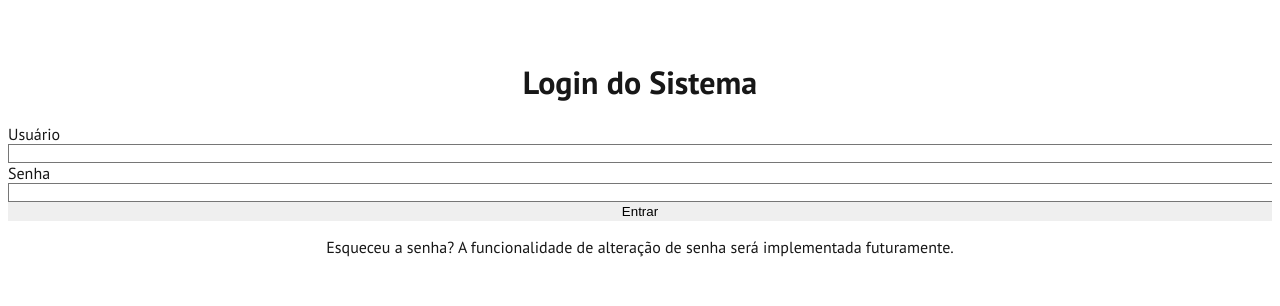
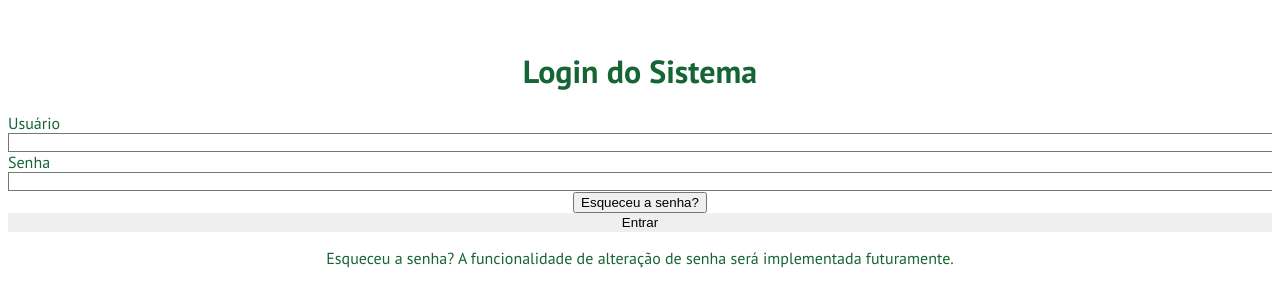
Before and after one commit to josivan-fiscal/estoque-app, a Next.js app: page /login in a window 1280 px wide. Shown: the part 252-558 px from the top of the page. Built offline with nearby package versions, Linux system fonts and the light colour scheme.

Commit message:
feat: adiciona link de recuperação de senha e atualiza tema para verde e branco

```diff
--- a/src/app/globals.css
+++ b/src/app/globals.css
@@ -5,6 +5,11 @@
 :root {
   --background: #ffffff;
   --foreground: #171717;
+  --primary-green: #22c55e;
+  --primary-green-dark: #16a34a;
+  --primary-green-light: #34d399;
+  --text-green: #166534;
+  --border-green: #a7f3d0;
 }
 
 @theme inline {
@@ -14,15 +19,29 @@
   --font-mono: var(--font-geist-mono);
 }
 
+body {
+  background: var(--background);
+  color: var(--text-green);
+  font-family: Arial, Helvetica, sans-serif;
+}
+
+/* Estilos globais para manter consistência */
+.text-primary {
+  color: var(--primary-green);
+}
+
+.bg-primary {
+  background-color: var(--primary-green);
+}
+
+.border-primary {
+  border-color: var(--border-green);
+}
+
+/* Removendo o tema dark */
 @media (prefers-color-scheme: dark) {
   :root {
-    --background: #0a0a0a;
-    --foreground: #ededed;
+    --background: #ffffff;
+    --foreground: #171717;
   }
 }
-
-body {
-  background: var(--background);
-  color: var(--foreground);
-  font-family: Arial, Helvetica, sans-serif;
-}
--- a/src/app/login/page.tsx
+++ b/src/app/login/page.tsx
@@ -20,6 +20,7 @@ export default function LoginPage() {
   const [username, setUsername] = useState('');
   const [password, setPassword] = useState('');
   const [error, setError] = useState('');
+  const [showForgotPassword, setShowForgotPassword] = useState(false);
   const router = useRouter();
 
   const handleLogin = (e: React.FormEvent) => {
@@ -31,14 +32,16 @@ export default function LoginPage() {
     );
 
     if (user) {
-      // Simulação de login bem-sucedido
-      // Em um app real, você geraria um token, guardaria no estado global/contexto, etc.
-      localStorage.setItem('loggedInUser', user.username); // Exemplo simples
-      alert(`Bem-vindo, ${user.username}! Login bem-sucedido.`);
-      router.push('/'); // Redireciona para a página inicial (ou dashboard)
+      localStorage.setItem('loggedInUser', user.username);
+      router.push('/');
     } else {
       setError('Usuário ou senha inválidos.');
     }
+  };
+
+  const handleForgotPassword = () => {
+    // Em um app real, aqui você implementaria a lógica de recuperação de senha
+    alert('Em breve será implementado o sistema de recuperação de senha.');
   };
 
   return (
@@ -51,7 +54,7 @@ export default function LoginPage() {
           <div>
             <label
               htmlFor="username"
-              className="block text-sm font-medium text-gray-700"
+              className="block text-sm font-medium text-green-700"
             >
               Usuário
             </label>
@@ -63,14 +66,14 @@ export default function LoginPage() {
               required
               value={username}
               onChange={(e) => setUsername(e.target.value)}
-              className="mt-1 block w-full px-3 py-2 border border-gray-300 rounded-md shadow-sm placeholder-gray-400 focus:outline-none focus:ring-green-500 focus:border-green-500 sm:text-sm"
+              className="mt-1 block w-full px-3 py-2 border border-green-300 rounded-md shadow-sm placeholder-gray-400 focus:outline-none focus:ring-green-500 focus:border-green-500 sm:text-sm"
             />
           </div>
 
           <div>
             <label
               htmlFor="password"
-              className="block text-sm font-medium text-gray-700"
+              className="block text-sm font-medium text-green-700"
             >
               Senha
             </label>
@@ -82,13 +85,23 @@ export default function LoginPage() {
               required
               value={password}
               onChange={(e) => setPassword(e.target.value)}
-              className="mt-1 block w-full px-3 py-2 border border-gray-300 rounded-md shadow-sm placeholder-gray-400 focus:outline-none focus:ring-green-500 focus:border-green-500 sm:text-sm"
+              className="mt-1 block w-full px-3 py-2 border border-green-300 rounded-md shadow-sm placeholder-gray-400 focus:outline-none focus:ring-green-500 focus:border-green-500 sm:text-sm"
             />
           </div>
 
           {error && (
             <p className="text-sm text-red-600 text-center">{error}</p>
           )}
+
+          <div className="text-center">
+            <button
+              type="button"
+              onClick={handleForgotPassword}
+              className="text-sm text-green-600 hover:text-green-800"
+            >
+              Esqueceu a senha?
+            </button>
+          </div>
 
           <div>
             <button
```
